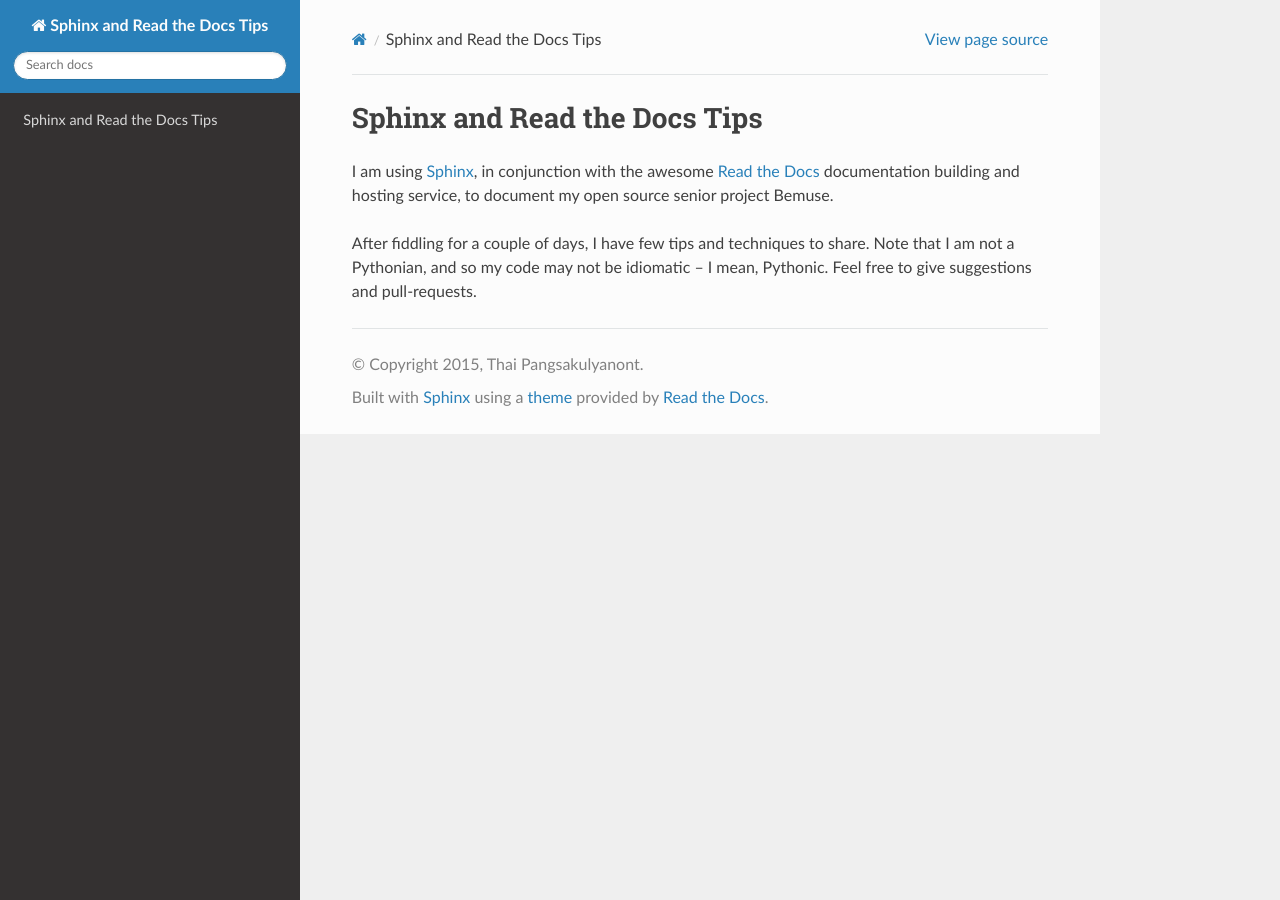
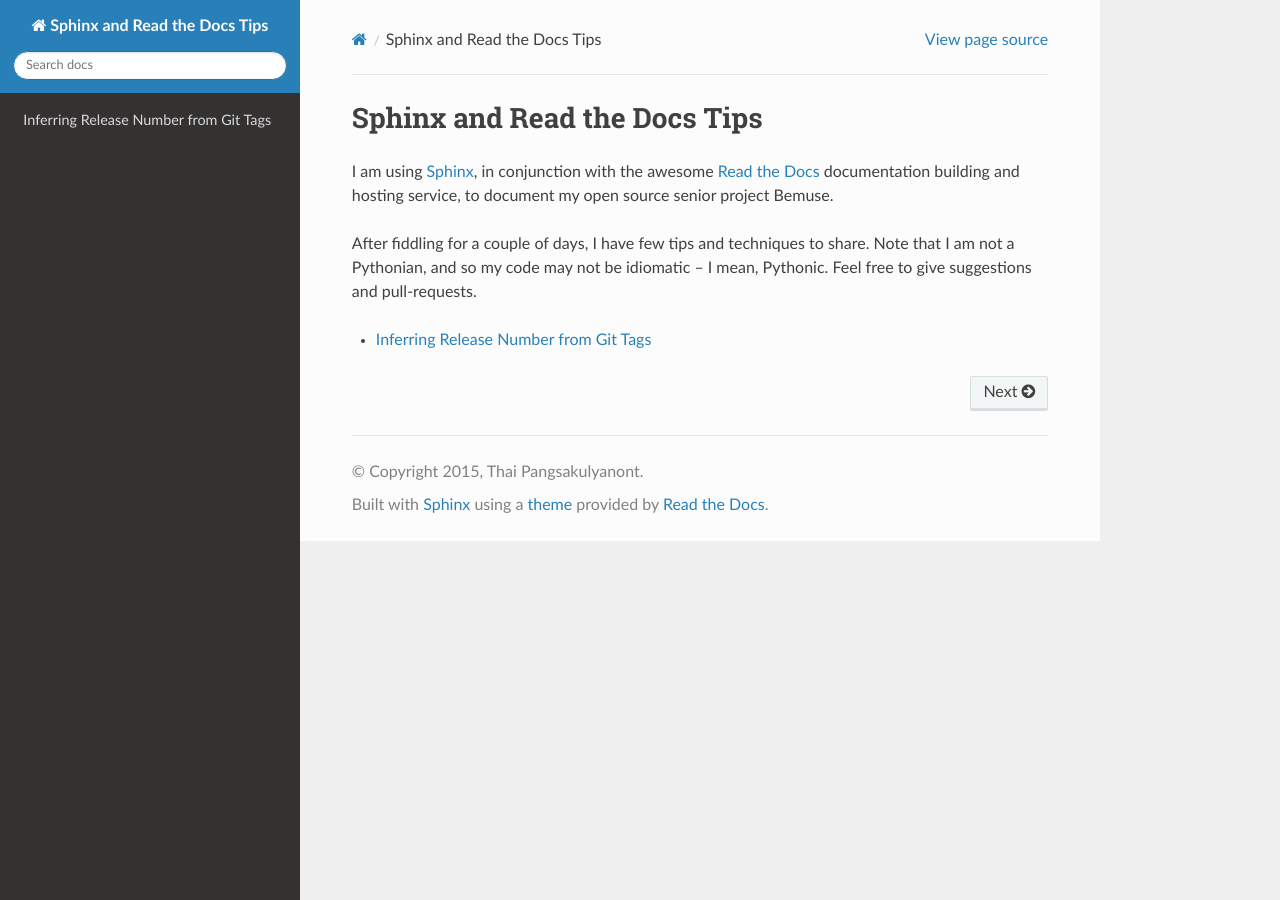
Before and after one commit to dtinth/rtfd-protips, a Sphinx documentation site: the page built from docs/index.rst, in a window 1280 px wide. Built offline with Sphinx 7.4.7 and the Read the Docs theme 2.0.0, drawn with Linux system fonts in a browser that asks for light colours; some of the changed lines change nothing that is shown.

Commit message:
add first article: Inferring Release Numbers from Git Tags

```diff
--- /dev/null
+++ b/docs/git-tag-version.rst
@@ -0,0 +1,38 @@
+
+:Authors: - Thai Pangsakulyanont
+
+Inferring Release Number from Git Tags
+=======================================
+
+When starting a Sphinx documentation using ``sphinx-quickstart``,
+it asks you for version number of the docs.
+This already makes me question about the maintenance burden.
+
+The version number is already stored in the project as Git tags and ``package.json``
+(but npm has a built-in command to increment the version number and also create a Git tag).
+Having to specify the version number in Sphinx documentation doesn't seem right to me.
+
+After finding out that the configuration file is just a Python script,
+I modified it to infer the version number from Git tags::
+
+    import re
+    # The full version, including alpha/beta/rc tags.
+    release = re.sub('^v', '', os.popen('git describe').read().strip())
+    # The short X.Y version.
+    version = release
+
+This code uses ``git describe`` to generate a version number based on current Git commit.
+If we are on a tag, such as ``v0.10.1``, git describe returns that tag name::
+
+    $ git describe
+    v0.10.1
+
+However, if we are not on the tag,
+``git describe`` will find the closest tag to this commit,
+and append the number of commits since that tag, along with the commit ID::
+
+    $ git describe
+    v0.10.1-53-gd8be3ff
+
+So there you have it.
+When building, the version number will describe exactly what commit the documentation is being built for.
--- a/docs/index.rst
+++ b/docs/index.rst
@@ -19,3 +19,5 @@
 
 .. toctree::
    :maxdepth: 2
+
+   git-tag-version
```
